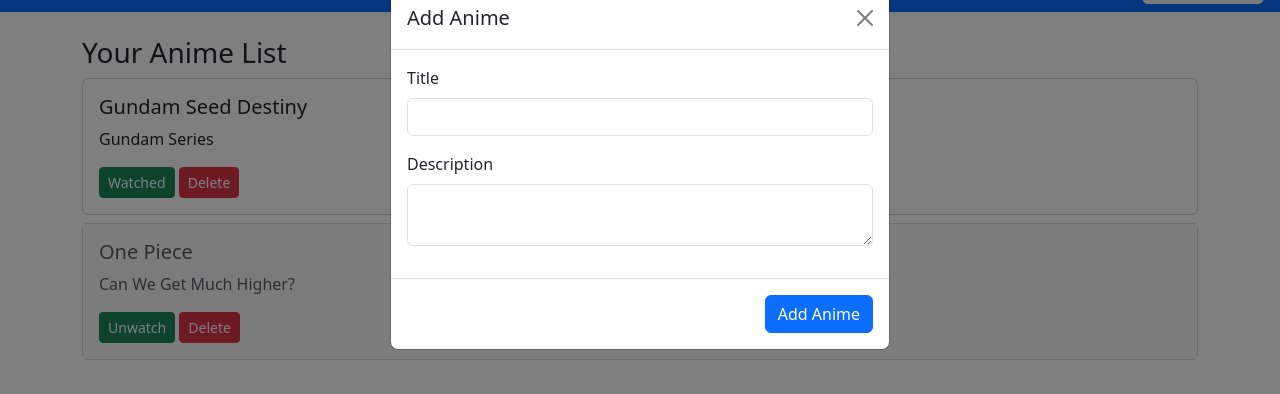
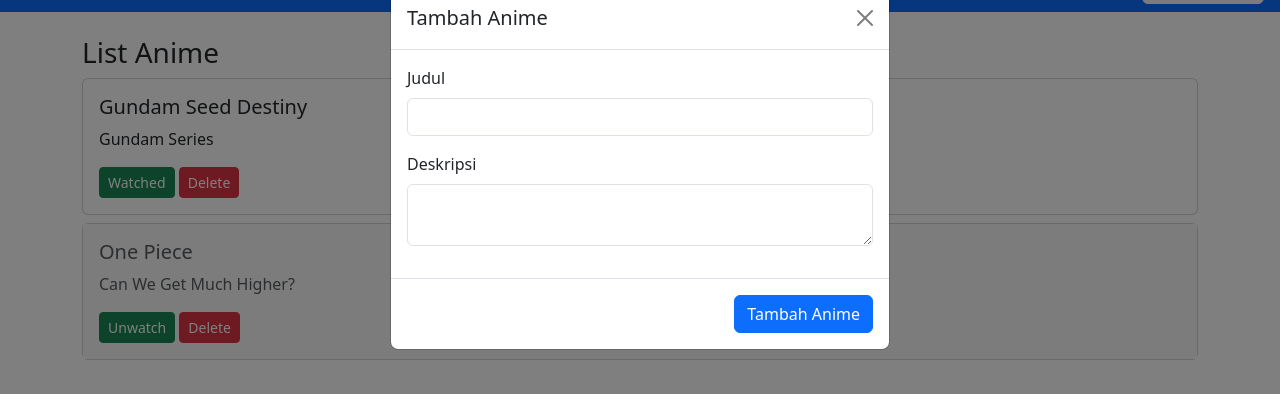
Before and after one commit to FateGreedtony/Simple-Serverles-Anime-Watchlist-, a plain HTML site: page index.html in a window 1280 px wide. Both pictures are taken after a click on the button "+ Add Anime". Shown: the part 42-436 px from the top of the page. Drawn offline with nearby package versions, Linux system fonts and the light colour scheme.

Commit message:
Rewording the text that will appear at browser

```diff
--- a/index.html
+++ b/index.html
@@ -12,7 +12,7 @@
   </nav>
 
   <div class="container my-4">
-    <h3>Your Anime List</h3>
+    <h3>List Anime</h3>
     <div id="anime-list"></div>
   </div>
 
@@ -21,21 +21,21 @@
       <div class="modal-content">
         <form id="animeForm">
           <div class="modal-header">
-            <h5 class="modal-title">Add Anime</h5>
+            <h5 class="modal-title">Tambah Anime</h5>
             <button type="button" class="btn-close" data-bs-dismiss="modal"></button>
           </div>
           <div class="modal-body">
             <div class="mb-3">
-              <label class="form-label">Title</label>
+              <label class="form-label">Judul</label>
               <input type="text" id="animeTitle" class="form-control" required>
             </div>
             <div class="mb-3">
-              <label class="form-label">Description</label>
+              <label class="form-label">Deskripsi</label>
               <textarea id="animeDesc" class="form-control"></textarea>
             </div>
           </div>
           <div class="modal-footer">
-            <button class="btn btn-primary" type="submit">Add Anime</button>
+            <button class="btn btn-primary" type="submit">Tambah Anime</button>
           </div>
         </form>
       </div>
```
